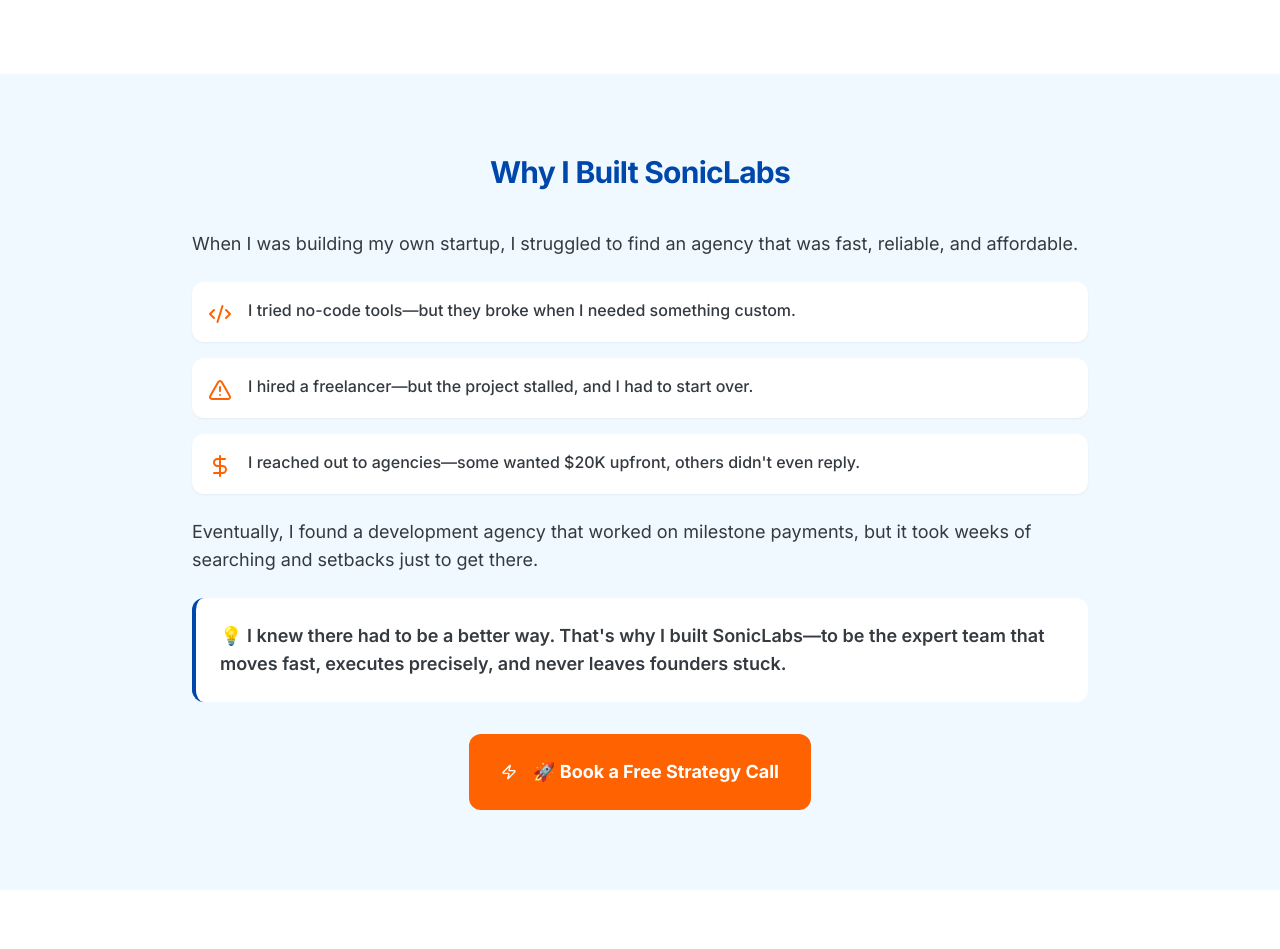
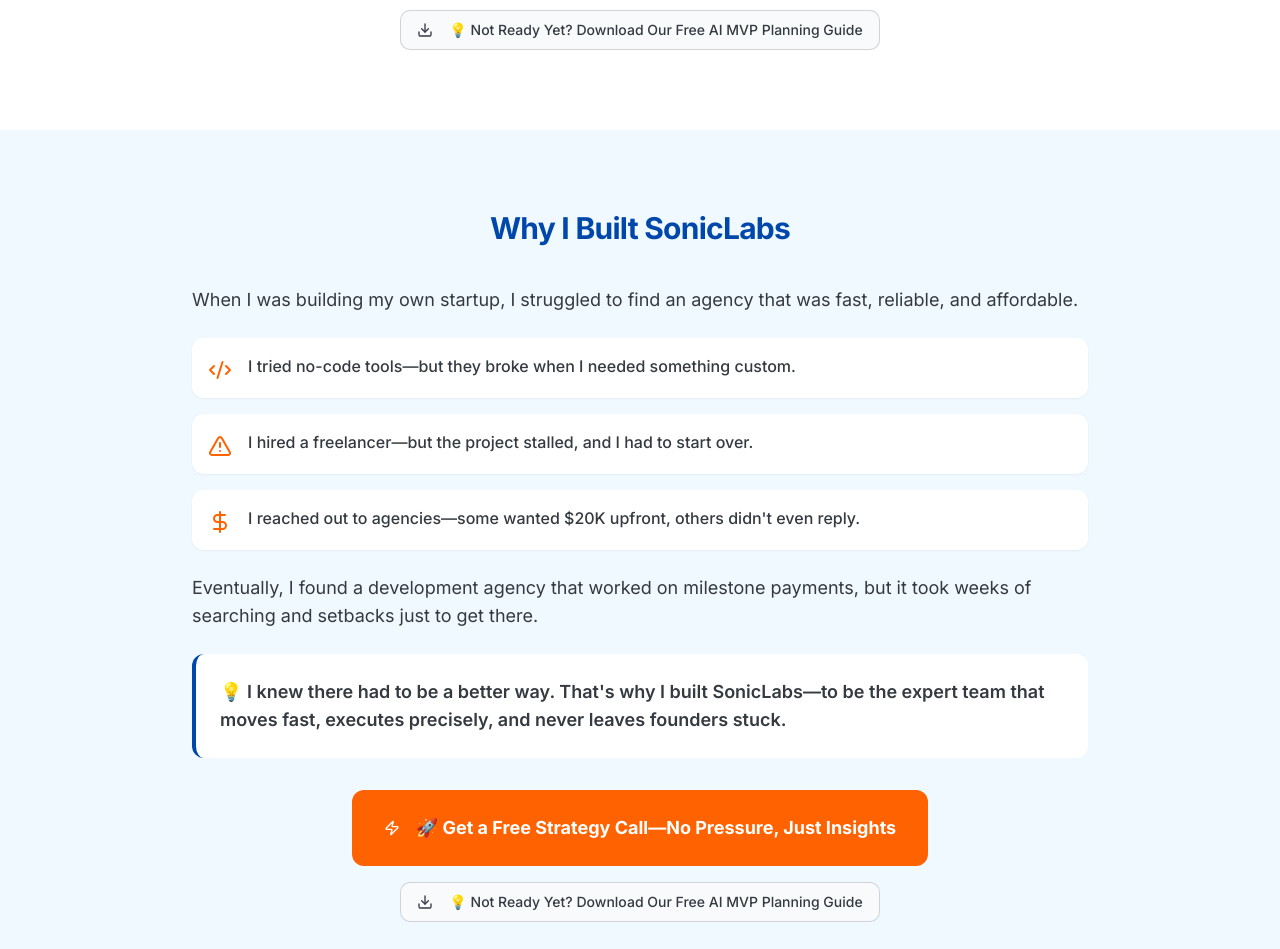
Before and after one commit to ChaficSalloum1/soniclabsv2, a React (Vite) app: page / in a window 1280 px wide. Shown: the part 1848-2797 px from the top of the page. Built offline with nearby package versions, Linux system fonts and the light colour scheme.

Commit message:
Refactor CTA buttons
Refactor CTA buttons to reduce hesitation and increase trust by updating the main call to action and adding a secondary option.

```diff
--- a/src/components/Navigation.tsx
+++ b/src/components/Navigation.tsx
@@ -1,8 +1,7 @@
-
 import { useState, useEffect } from 'react';
 import { Link } from 'react-router-dom';
 import { cn } from '@/lib/utils';
-import { Menu, X } from 'lucide-react';
+import { Menu, X, Download } from 'lucide-react';
 import { Button } from '@/components/ui/button';
 
 const navLinks = [
@@ -58,7 +57,7 @@ export const Navigation = () => {
               </Link>
             ))}
             <Button className="bg-sonic-600 hover:bg-sonic-700 text-white">
-              Get Started
+              🚀 Get a Free Strategy Call
             </Button>
           </nav>
 
@@ -92,7 +91,7 @@ export const Navigation = () => {
             </Link>
           ))}
           <Button className="mt-4 bg-sonic-600 hover:bg-sonic-700 text-white w-full">
-            Get Started
+            🚀 Get a Free Strategy Call
           </Button>
         </div>
       </div>
--- a/src/components/home/FoundersStory.tsx
+++ b/src/components/home/FoundersStory.tsx
@@ -1,6 +1,6 @@
 
 import React from 'react';
-import { AlertTriangle, Code2, DollarSign, Zap } from 'lucide-react';
+import { AlertTriangle, Code2, DollarSign, Zap, Download } from 'lucide-react';
 import { Button } from '@/components/ui/button';
 
 const FoundersStory = () => {
@@ -52,12 +52,20 @@ const FoundersStory = () => {
             </div>
           </div>
 
-          <div className="text-center">
+          <div className="text-center space-y-4">
             <Button
               className="bg-[#FF6200] hover:bg-[#E55A00] text-white px-8 py-6 h-auto rounded-lg text-lg font-bold"
             >
-              <Zap className="mr-2" /> 🚀 Book a Free Strategy Call
+              <Zap className="mr-2" /> 🚀 Get a Free Strategy Call—No Pressure, Just Insights
             </Button>
+            <div>
+              <Button
+                variant="outline"
+                className="text-[#343A40] border-[#343A40]/20 hover:bg-[#343A40]/5"
+              >
+                <Download className="mr-2" /> 💡 Not Ready Yet? Download Our Free AI MVP Planning Guide
+              </Button>
+            </div>
           </div>
         </div>
       </div>
--- a/src/components/home/ServicesSection.tsx
+++ b/src/components/home/ServicesSection.tsx
@@ -1,5 +1,5 @@
 
-import { ArrowRight, Search, Code2, Rocket } from 'lucide-react';
+import { ArrowRight, Search, Code2, Rocket, Download } from 'lucide-react';
 import { Card, CardContent } from '@/components/ui/card';
 import { Button } from '@/components/ui/button';
 
@@ -52,11 +52,26 @@ const ServicesSection = () => {
           ))}
         </div>
 
-        <div className="mt-16 text-center">
+        <div className="mt-16 text-center space-y-4">
           <Button variant="outline" className="border-sonic-200 text-foreground hover:bg-sonic-50">
             View All Services
             <ArrowRight className="ml-2 h-4 w-4" />
           </Button>
+          <div>
+            <Button
+              className="bg-sonic-600 hover:bg-sonic-700 text-white"
+            >
+              <Rocket className="mr-2" /> 🚀 Get a Free Strategy Call—No Pressure, Just Insights
+            </Button>
+          </div>
+          <div>
+            <Button
+              variant="outline"
+              className="text-[#343A40] border-[#343A40]/20 hover:bg-[#343A40]/5"
+            >
+              <Download className="mr-2" /> 💡 Not Ready Yet? Download Our Free AI MVP Planning Guide
+            </Button>
+          </div>
         </div>
       </div>
     </section>
--- a/src/components/home/TrustSection.tsx
+++ b/src/components/home/TrustSection.tsx
@@ -4,7 +4,8 @@ import {
   AlertTriangle,
   DollarSign,
   Timer,
-  Target
+  Target,
+  Download
 } from 'lucide-react';
 import { Button } from '@/components/ui/button';
 
@@ -51,12 +52,20 @@ const TrustSection = () => {
             </h3>
           </div>
 
-          <div className="text-center">
+          <div className="text-center space-y-4">
             <Button
               className="bg-[#FF6200] hover:bg-[#E55A00] text-white px-8 py-6 h-auto rounded-lg text-lg font-bold"
             >
-              <Target className="mr-2" /> Let's Build This the Right Way
+              <Target className="mr-2" /> 🚀 Get a Free Strategy Call—No Pressure, Just Insights
             </Button>
+            <div>
+              <Button
+                variant="outline"
+                className="text-[#343A40] border-[#343A40]/20 hover:bg-[#343A40]/5"
+              >
+                <Download className="mr-2" /> 💡 Not Ready Yet? Download Our Free AI MVP Planning Guide
+              </Button>
+            </div>
           </div>
         </div>
       </div>
```
